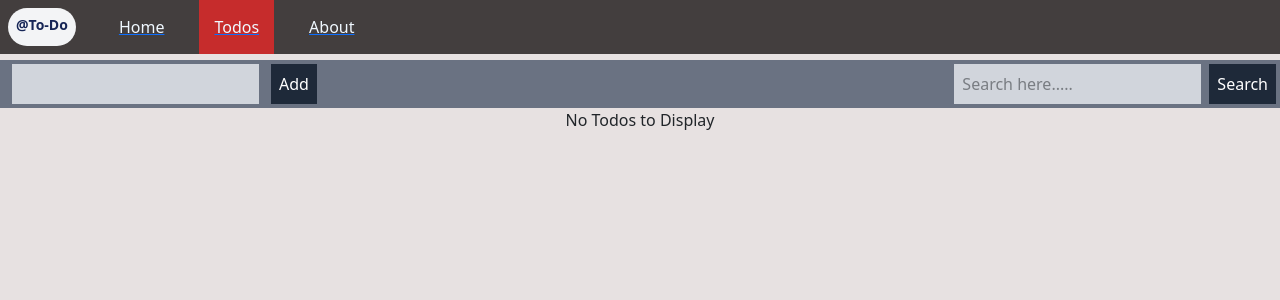
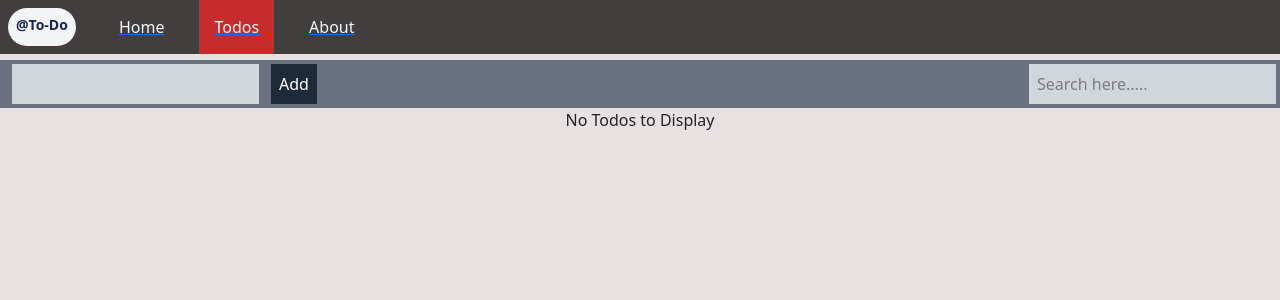
Before and after one commit to naskar-akash/Modified-Todo, a React (Vite) app: page /Todos in a window 1280 px wide. Shown: the top 300 px of the page. Built offline with nearby package versions, Linux system fonts and the light colour scheme.

Commit message:
Updated File

```diff
--- a/src/Components/Todos.jsx
+++ b/src/Components/Todos.jsx
@@ -7,6 +7,21 @@ const Todos = () => {
   const [todo, setTodo] = useState("");
   const [todos, setTodos] = useState([]);
   const [searchText, setSearchText] = useState("");
+
+  useEffect(() => {
+    let todoString = localStorage.getItem("todos")
+    if (todoString) {
+      setTodos(JSON.parse(todoString))
+    }
+  }, [])
+
+
+  useEffect(() => {
+    if(todos.length > 0){
+    localStorage.setItem("todos",JSON.stringify(todos))
+    }
+  }, [todos])
+
 
   const handleAdd = () => {
     const newTodo = { id: uuidv4(), todo, status: "" };
@@ -55,12 +70,6 @@ const Todos = () => {
             placeholder="Search here....."
             value={searchText}
           />
-          <button
-            // onClick={No work}
-            className="bg-gray-800 text-white p-2 m-1"
-          >
-            Search
-          </button>
         </div>
       </div>
       <div>
```
